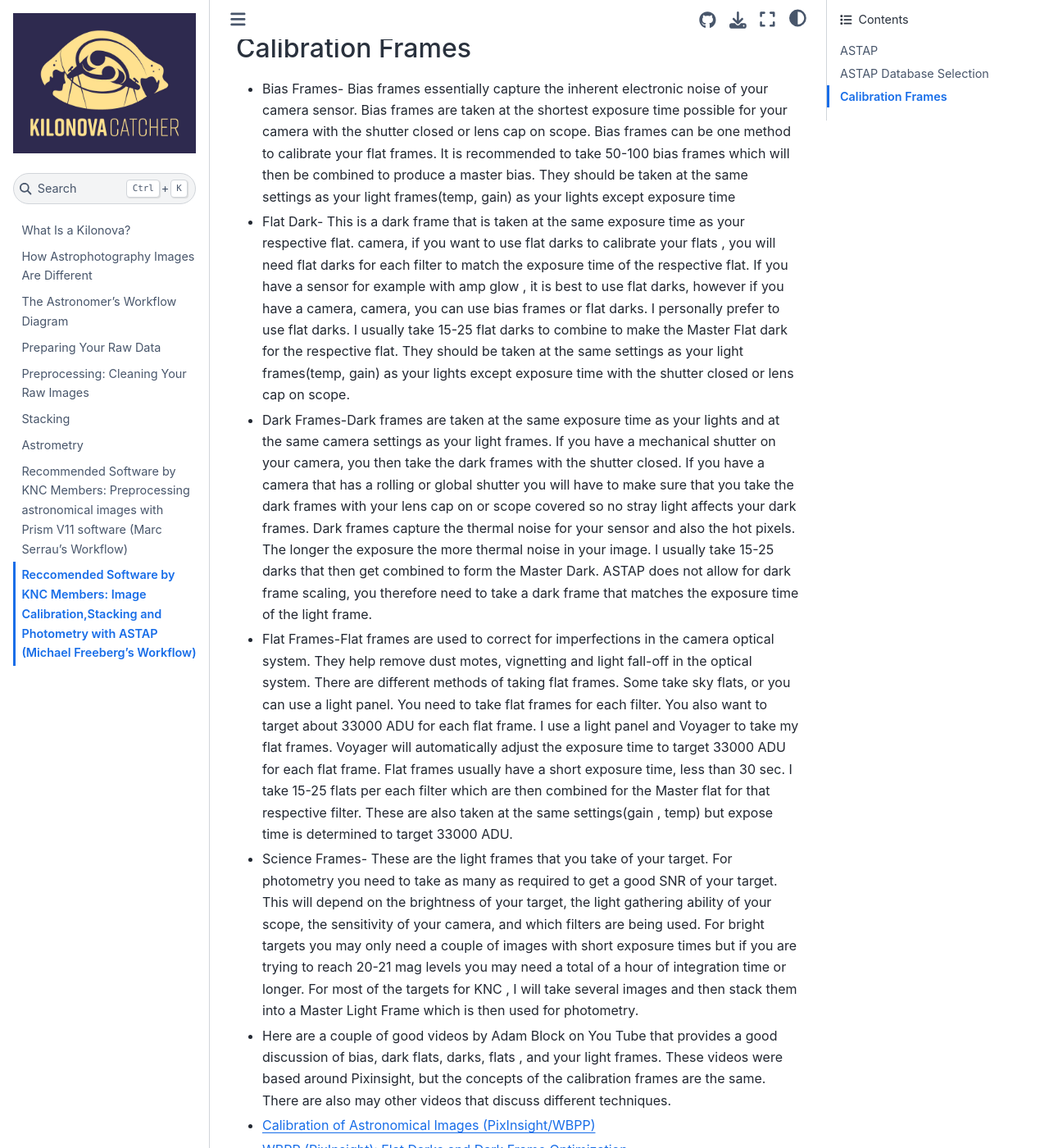
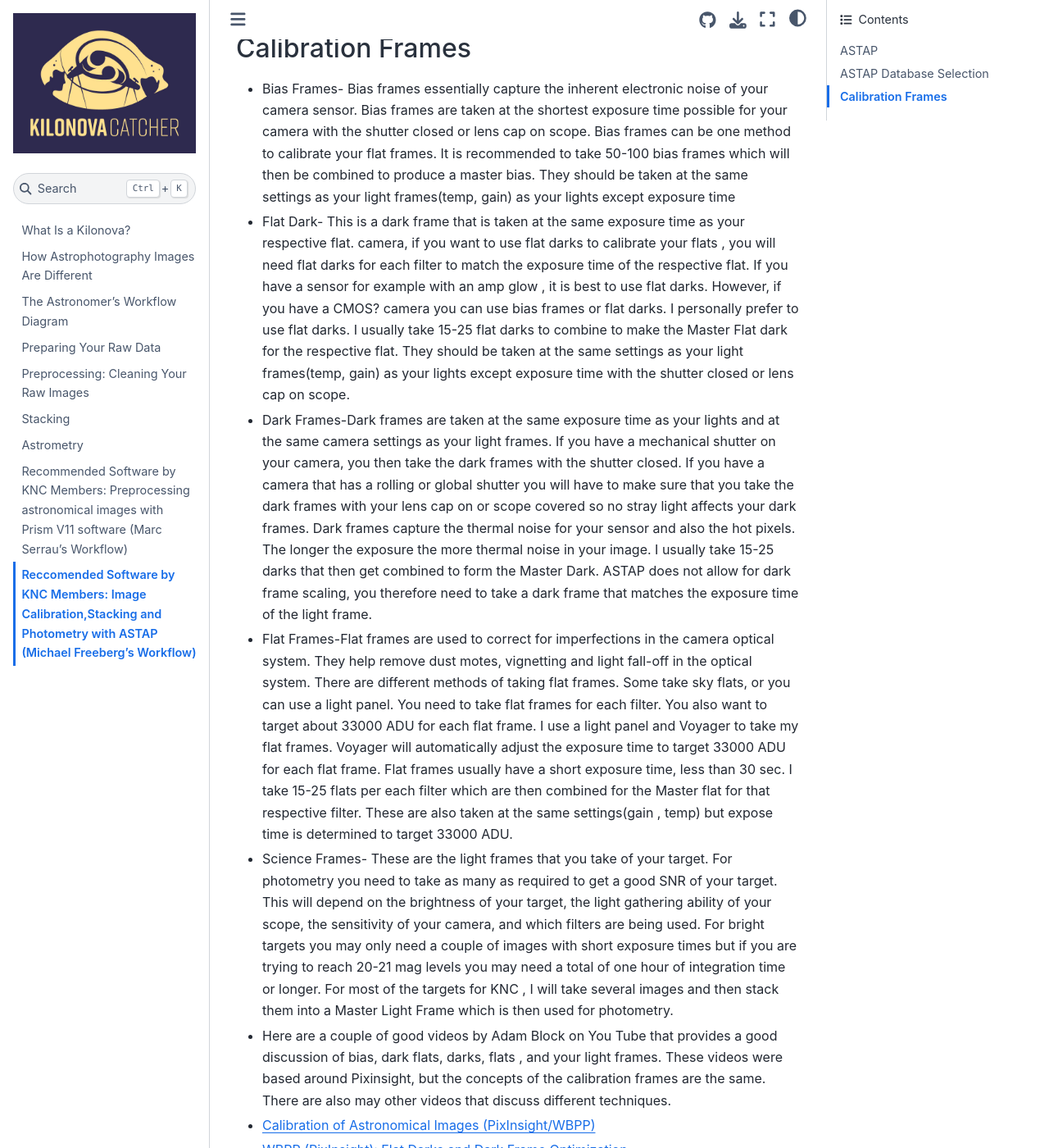
Before and after one commit to Kilonova-Catcher/KNC-Manual, a Sphinx documentation site: the page built from doc/Recc_Software2.md, in a window 1280 px wide and 1400 px high, scrolled down 1954 px. Shown: the whole window at 82% size. Built offline with Sphinx 7.4.7 and the Sphinx Book theme 1.1.4, drawn with Linux system fonts in a browser that asks for light colours; some of the changed text lies outside the part shown.

Commit message:
Update Recc_Software2.md

```diff
--- a/doc/Recc_Software2.md
+++ b/doc/Recc_Software2.md
@@ -7,7 +7,7 @@
 - In works with astronomical images in the FITS format, but can import RAW DSLR images or XISF, PGM, PPM, TIF, PNG and JPG images. It has a powerful FITS viewer and the native astrometric solver can be used by CCDCiel, NINA,
 APT, Voyager or SGP imaging programs to synchronize the mount based on an image taken,
 - Available for MS-Windows 32 & 64 bit, Linux 32, 64 bit, MacOS 64 bit, Raspberry-Pi Linux 32 and 64 bit.
-- Stacking of astronomical images including dark and flat frames. Stacking accomplished using a internal star match routine and internal astrometric solver along with background equalizing.
+- Stacking of astronomical images including dark and flat frames. Stacking accomplished using an internal star match routine and internal astrometric solver along with background equalizing.
 - Blink tab. It is important to examine your images before calibration and stacking. This will allow you to reject images that may have poor tracking, clouds, or other issues with the image that may affect the calibration and stacking of the image.
 - Photometry Tab. It will allow you to do image photometry for the following filters.
   - V or G or TG (Johnson-V or Bayer filter green)
@@ -33,15 +33,15 @@
   - V50-Photometry and colour star database
   - If you want you can also install the Large Galaxy and Variable star database.
 - I have ASTAP installed on both a MAC and Windows system. I have found it to perform very well on image calibration and stacking and photometry. It also is very fast at plate solving an image.
-- Documentation for the software is available also on the download page and also using the Help menu in the software. There are also many video’s on You Tube that go over different aspects of ASTAP
-- I will go over what is necessary to calibrate, stack , and performing photometry of your image in ASTAP along with a demonstration.
+- Documentation for the software is available also on the download page and also using the Help menu in the software. There are also many videos on YouTube that go over different aspects of ASTAP
+- I will go over what is necessary to calibrate, stack , and perform photometry of your image in ASTAP along with a demonstration.
 
 ### Calibration Frames
 - Bias Frames- Bias frames essentially capture the inherent electronic noise of your camera sensor. Bias frames are taken at the shortest exposure time possible for your camera with the shutter closed or lens cap on scope. Bias frames can be one method to calibrate your flat frames. It is recommended to take 50-100 bias frames which will then be combined to produce a master bias. They should be taken at the same settings as your light frames(temp, gain) as your lights except exposure time
-- Flat Dark- This is a dark frame that is taken at the same exposure time as your respective flat. camera, if you want to use flat darks to calibrate your flats , you will need flat darks for each filter to match the exposure time of the respective flat. If you have a sensor for example with amp glow , it is best to use flat darks, however if you have a camera, camera, you can use bias frames or flat darks. I personally prefer to use flat darks. I usually take 15-25 flat darks to combine to make the Master Flat dark for the respective flat. They should be taken at the same settings as your light frames(temp, gain) as your lights except exposure time with the shutter closed or lens cap on scope.
+- Flat Dark- This is a dark frame that is taken at the same exposure time as your respective flat. camera, if you want to use flat darks to calibrate your flats , you will need flat darks for each filter to match the exposure time of the respective flat. If you have a sensor for example with an amp glow , it is best to use flat darks. However, if you have a CMOS? camera you can use bias frames or flat darks. I personally prefer to use flat darks. I usually take 15-25 flat darks to combine to make the Master Flat dark for the respective flat. They should be taken at the same settings as your light frames(temp, gain) as your lights except exposure time with the shutter closed or lens cap on scope.
 - Dark Frames-Dark frames are taken at the same exposure time as your lights and at the same camera settings as your light frames. If you have a mechanical shutter on your camera, you then take the dark frames with the shutter closed. If you have a camera that has a rolling or global shutter you will have to make sure that you take the dark frames with your lens cap on or scope covered so no stray light affects your dark frames. Dark frames capture the thermal noise for your sensor and also the hot pixels. The longer the exposure the more thermal noise in your image. I usually take 15-25 darks that then get combined to form the Master Dark. ASTAP does not allow for dark frame scaling, you therefore need to take a dark frame that matches the exposure time of the light frame.
 - Flat Frames-Flat frames are used to correct for imperfections in the camera optical system. They help remove dust motes, vignetting and light fall-off in the optical system. There are different methods of taking flat frames. Some take sky flats, or you can use a light panel. You need to take flat frames for each filter. You also want to target about 33000 ADU for each flat frame. I use a light panel and Voyager to take my flat frames. Voyager will automatically adjust the exposure time to target 33000 ADU for each flat frame. Flat frames usually have a short exposure time, less than 30 sec. I take 15-25 flats per each filter which are then combined for the Master flat for that respective filter. These are also taken at the same settings(gain , temp) but expose time is determined to target 33000 ADU.
-- Science Frames- These are the light frames that you take of your target. For photometry you need to take as many as required to get a good SNR of your target. This will depend on the brightness of your target, the light gathering ability of your scope, the sensitivity of your camera, and which filters are being used. For bright targets you may only need a couple of images with short exposure times but if you are trying to reach 20-21 mag levels you may need a total of a hour of integration time or longer. For most of the targets for KNC , I will take several images and then stack them into a Master Light Frame which is then used for photometry.
+- Science Frames- These are the light frames that you take of your target. For photometry you need to take as many as required to get a good SNR of your target. This will depend on the brightness of your target, the light gathering ability of your scope, the sensitivity of your camera, and which filters are being used. For bright targets you may only need a couple of images with short exposure times but if you are trying to reach 20-21 mag levels you may need a total of one hour of integration time or longer. For most of the targets for KNC , I will take several images and then stack them into a Master Light Frame which is then used for photometry.
 - Here are a couple of good videos by Adam Block on You Tube that provides a good discussion of bias, dark flats, darks, flats , and your light frames. These videos were based around Pixinsight, but the concepts of the calibration frames are the same. There are also may other videos that discuss different techniques.
 
 - [Calibration of Astronomical Images (PixInsight/WBPP)](https://www.youtube.com/watch?v=sZmHbxIxZeM)
```
Also changed, not shown: other parts of doc/Recc_Software2.md (+1 -1 lines).
